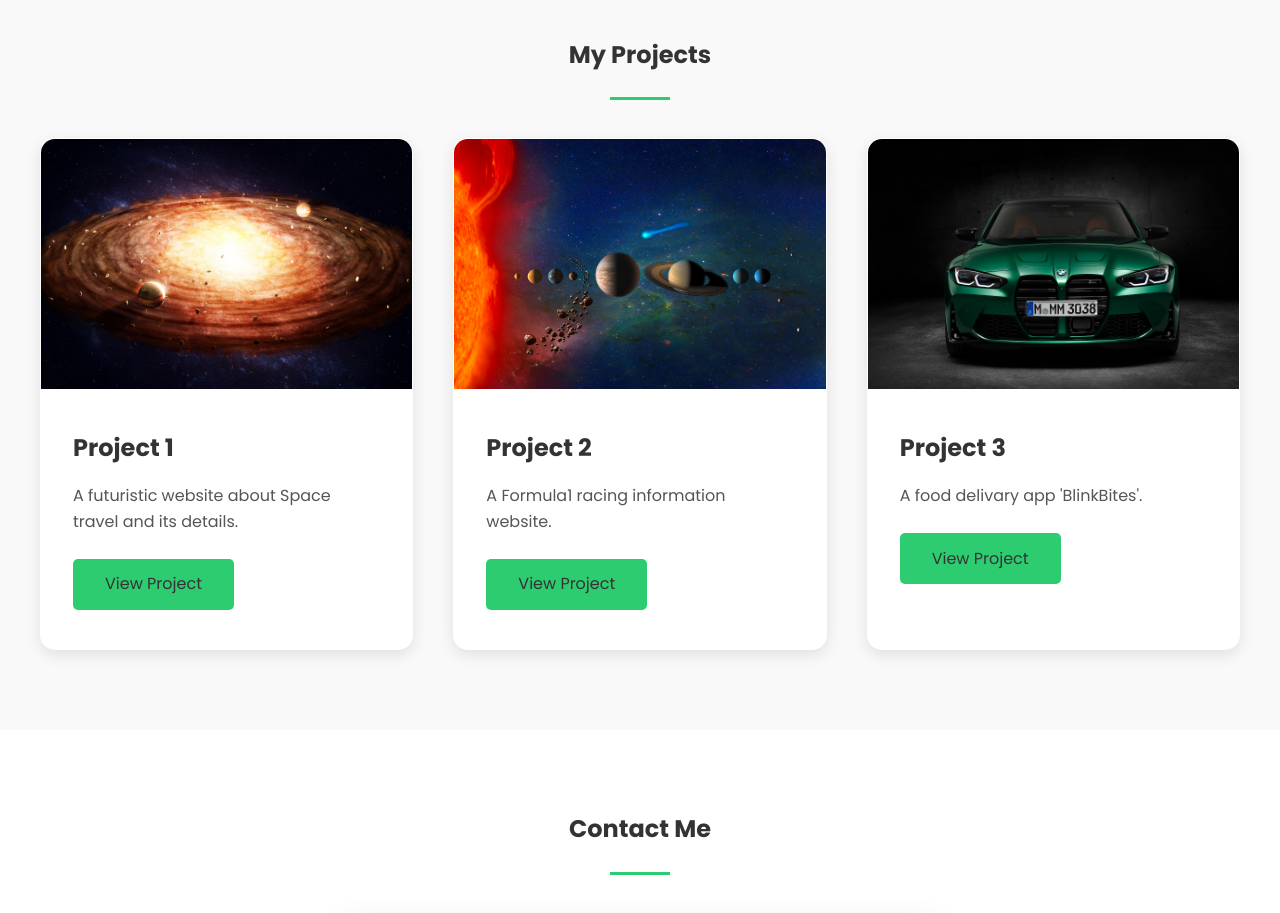
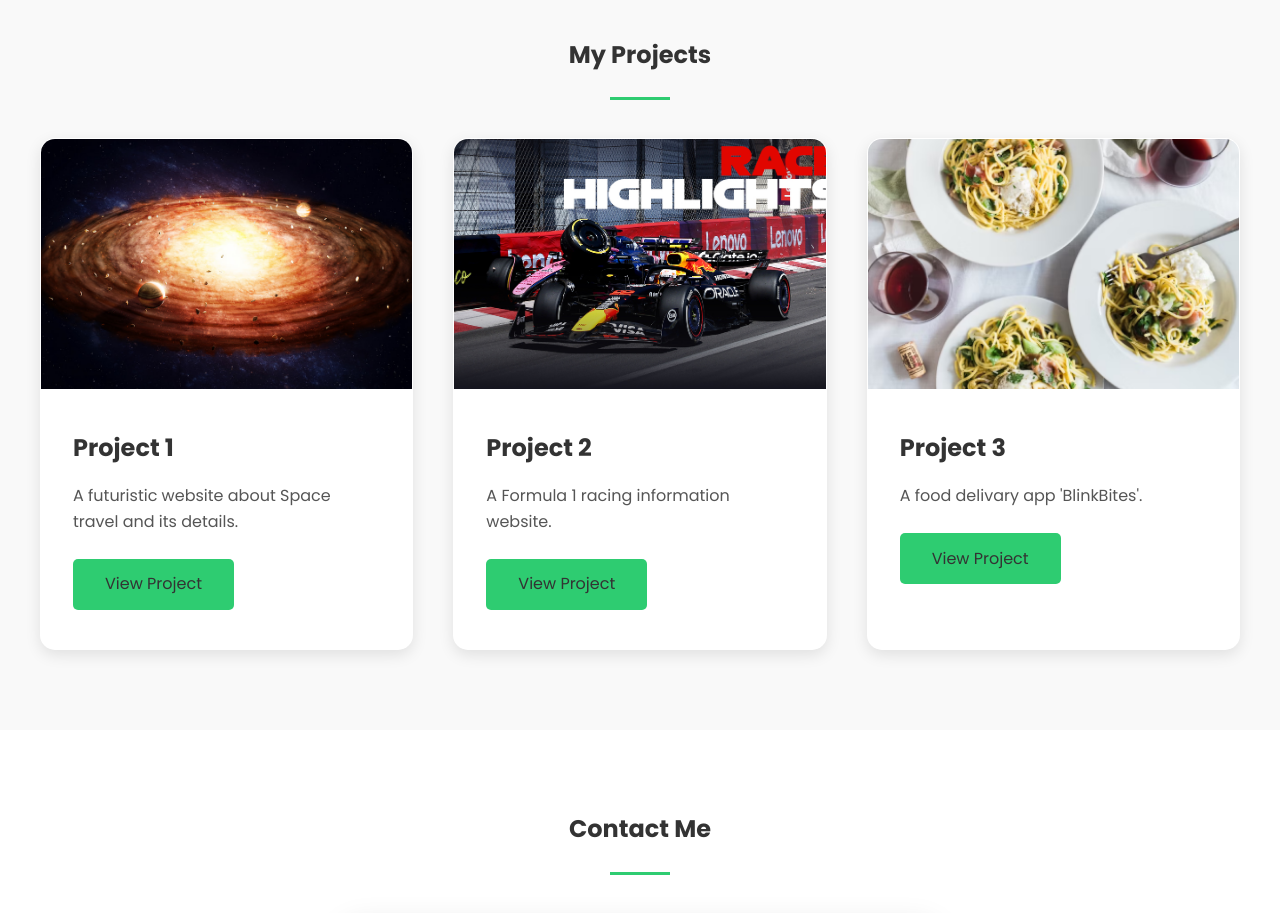
Before and after one commit to Sidd123455/Portpolio, a plain HTML site: page index.html in a window 1280 px wide. Shown: the part 1540-2453 px from the top of the page. Drawn offline with Linux system fonts and the light colour scheme.

Commit message:
Update index.html

```diff
--- a/index.html
+++ b/index.html
@@ -100,15 +100,15 @@
                 </div>
             </div>
             <div class="project-card">
-                <img src="edu-solar-system-large.webp" alt="Project 2" class="project-image">
+                <img src="Formula1-portfolio.jpg" alt="Project 2" class="project-image">
                 <div class="project-info">
                     <h3>Project 2</h3>
-                    <p>A Formula1 racing information website.</p>
+                    <p>A Formula 1 racing information website.</p>
                     <a href="https://sidd123455.github.io/Formula1/" class="btn">View Project</a>
                 </div>
             </div>
             <div class="project-card">
-                <img src="1625467549995-2021_bmw_m3_98_1600x1200.jpg" alt="Project 3" class="project-image">
+                <img src="food_29.png" alt="Project 3" class="project-image">
                 <div class="project-info">
                     <h3>Project 3</h3>
                     <p>A food delivary app 'BlinkBites'.</p>
```
